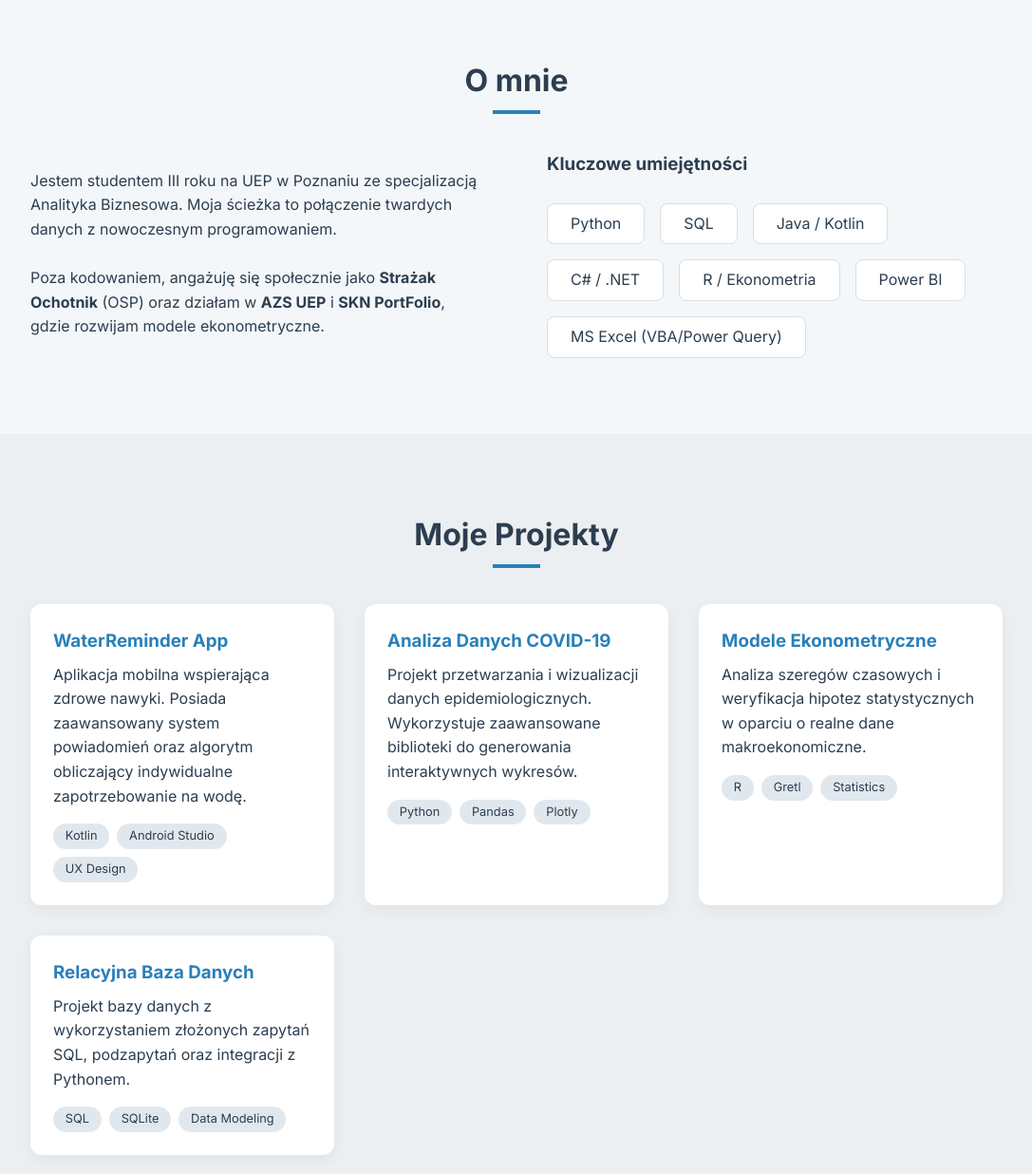
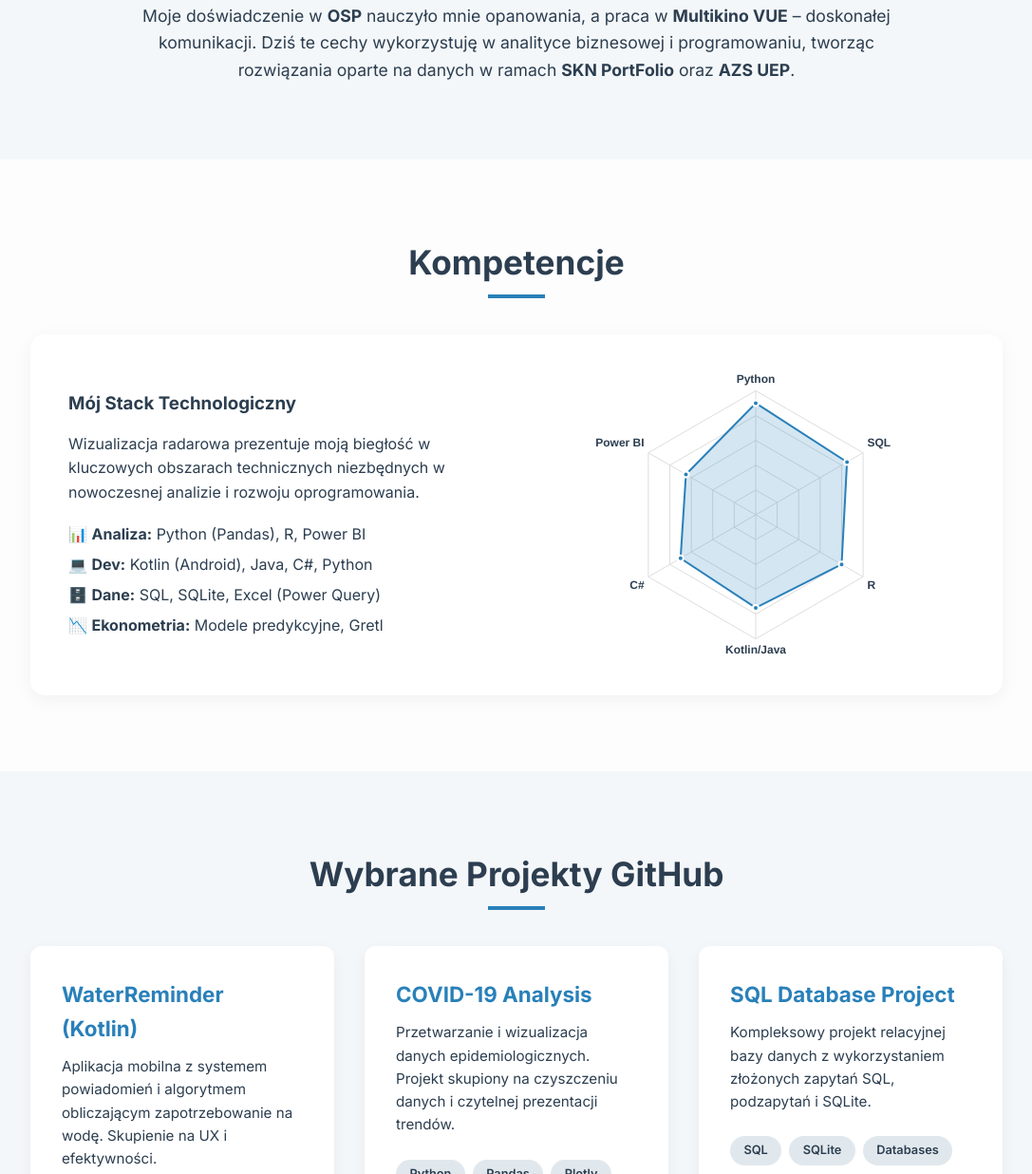
Before and after one commit to patrykadams/stronacv, a plain HTML site: page main.html in a window 1280 px wide. Shown: the part 721-1957 px from the top of the page at 95% size, without its empty margins (96-1183 px from the left). Drawn offline with nearby package versions, Linux system fonts and the light colour scheme.

Commit message:
feat: make project cards clickable and link to GitHub repositories

```diff
--- a/main.html
+++ b/main.html
@@ -5,6 +5,7 @@
     <meta name="viewport" content="width=device-width, initial-scale=1.0">
     <title>Patryk Adamski | Portfolio - Data Analyst & Developer</title>
     <link href="https://fonts.googleapis.com/css2?family=Inter:wght@300;400;600;700&display=swap" rel="stylesheet">
+    <script src="https://cdn.jsdelivr.net/npm/chart.js"></script>
     <style>
         /* Base styles and variables */
         :root {
@@ -12,15 +13,10 @@
             --dark: #2c3e50;
             --light: #f4f7f9;
             --white: #ffffff;
-            --gray: #7f8c8d;
-            --transition: all 0.3s ease;
+            --transition: all 0.3s cubic-bezier(0.25, 0.8, 0.25, 1);
         }
 
-        * {
-            margin: 0;
-            padding: 0;
-            box-sizing: border-box;
-        }
+        * { margin: 0; padding: 0; box-sizing: border-box; }
 
         body {
             font-family: 'Inter', sans-serif;
@@ -44,36 +40,15 @@
             box-shadow: 0 2px 10px rgba(0,0,0,0.05);
         }
 
-        .logo {
-            font-weight: 700;
-            font-size: 1.5rem;
-            color: var(--primary);
-            text-transform: uppercase;
-        }
-
-        .nav-links {
-            display: flex;
-            list-style: none;
-        }
-
-        .nav-links li {
-            margin-left: 2rem;
-        }
-
-        .nav-links a {
-            text-decoration: none;
-            color: var(--dark);
-            font-weight: 500;
-            transition: var(--transition);
-        }
-
-        .nav-links a:hover {
-            color: var(--primary);
-        }
+        .logo { font-weight: 700; font-size: 1.5rem; color: var(--primary); text-transform: uppercase; }
+        .nav-links { display: flex; list-style: none; }
+        .nav-links li { margin-left: 2rem; }
+        .nav-links a { text-decoration: none; color: var(--dark); font-weight: 500; transition: var(--transition); }
+        .nav-links a:hover { color: var(--primary); }
 
         /* Hero Section */
         .hero {
-            height: 80vh;
+            height: 60vh;
             display: flex;
             flex-direction: column;
             justify-content: center;
@@ -85,61 +60,41 @@
             margin-top: 60px;
         }
 
-        .hero h1 {
-            font-size: 3.5rem;
-            margin-bottom: 1rem;
+        .hero h1 { font-size: 3.5rem; margin-bottom: 1rem; }
+        .hero p { font-size: 1.2rem; max-width: 600px; opacity: 0.9; }
+
+        /* General Section Styling */
+        section { padding: 80px 10%; }
+        h2 { font-size: 2.2rem; margin-bottom: 3rem; text-align: center; position: relative; }
+        h2::after {
+            content: ''; width: 60px; height: 4px; background: var(--primary);
+            position: absolute; bottom: -10px; left: 50%; transform: translateX(-50%);
         }
 
-        .hero p {
-            font-size: 1.2rem;
-            max-width: 600px;
-            margin-bottom: 2rem;
-            opacity: 0.9;
+        /* Skills & Analytics Section */
+        .analytics-container {
+            display: grid;
+            grid-template-columns: 1fr 1fr;
+            gap: 4rem;
+            align-items: center;
+            background: var(--white);
+            padding: 40px;
+            border-radius: 15px;
+            box-shadow: 0 5px 20px rgba(0,0,0,0.05);
         }
+        .chart-wrapper { width: 100%; max-width: 450px; margin: 0 auto; }
 
-        .btn {
-            background: var(--white);
-            color: var(--primary);
-            padding: 0.8rem 2rem;
-            border-radius: 50px;
-            text-decoration: none;
-            font-weight: 600;
-            transition: var(--transition);
-        }
-
-        .btn:hover {
-            transform: translateY(-3px);
-            box-shadow: 0 5px 15px rgba(0,0,0,0.2);
-        }
-
-        /* Sections padding */
-        section {
-            padding: 80px 10%;
-        }
-
-        h2 {
-            font-size: 2rem;
-            margin-bottom: 3rem;
-            text-align: center;
-            position: relative;
-        }
-
-        h2::after {
-            content: '';
-            width: 50px;
-            height: 4px;
-            background: var(--primary);
-            position: absolute;
-            bottom: -10px;
-            left: 50%;
-            transform: translateX(-50%);
-        }
-
-        /* Projects Grid */
+        /* Projects Section - Clickable Cards */
         .projects-grid {
             display: grid;
             grid-template-columns: repeat(auto-fit, minmax(300px, 1fr));
             gap: 2rem;
+        }
+
+        .project-link {
+            text-decoration: none;
+            color: inherit;
+            display: block;
         }
 
         .project-card {
@@ -148,198 +103,187 @@
             overflow: hidden;
             box-shadow: 0 5px 15px rgba(0,0,0,0.05);
             transition: var(--transition);
+            height: 100%;
+            border: 1px solid transparent;
+            position: relative;
         }
 
         .project-card:hover {
             transform: translateY(-10px);
+            box-shadow: 0 15px 30px rgba(0,0,0,0.1);
+            border-color: var(--primary);
         }
 
-        .project-info {
-            padding: 1.5rem;
-        }
+        .project-info { padding: 2rem; }
+        .project-info h3 { color: var(--primary); margin-bottom: 10px; font-size: 1.4rem; }
+        .project-info p { font-size: 0.95rem; color: var(--gray); margin-bottom: 1.5rem; }
 
-        .project-info h3 {
-            margin-bottom: 0.5rem;
+        .tags { display: flex; flex-wrap: wrap; gap: 0.5rem; }
+        .tag { background: #e1e8ed; padding: 0.3rem 0.9rem; border-radius: 20px; font-size: 0.8rem; font-weight: 600; color: var(--dark); }
+
+        .view-more {
+            display: inline-block;
+            margin-top: 15px;
+            font-weight: 700;
             color: var(--primary);
-        }
-
-        .tags {
-            margin-top: 1rem;
-            display: flex;
-            flex-wrap: wrap;
-            gap: 0.5rem;
-        }
-
-        .tag {
-            background: #e1e8ed;
-            padding: 0.2rem 0.8rem;
-            border-radius: 20px;
-            font-size: 0.8rem;
-            font-weight: 500;
-        }
-
-        /* About & Skills */
-        .about-container {
-            display: grid;
-            grid-template-columns: 1fr 1fr;
-            gap: 4rem;
-            align-items: center;
-        }
-
-        .skills-list {
-            display: flex;
-            flex-wrap: wrap;
-            gap: 1rem;
-            list-style: none;
-        }
-
-        .skill-item {
-            background: var(--white);
-            padding: 0.5rem 1.5rem;
-            border-radius: 8px;
-            border: 1px solid #ddd;
-            font-weight: 500;
+            font-size: 0.9rem;
         }
 
         /* Footer */
-        footer {
-            background: var(--dark);
-            color: var(--white);
-            text-align: center;
-            padding: 3rem 10%;
-        }
+        footer { background: var(--dark); color: var(--white); text-align: center; padding: 4rem 10%; }
+        .social-links { margin-bottom: 2rem; }
+        .social-links a { color: var(--white); margin: 0 1.5rem; text-decoration: none; font-weight: 600; transition: var(--transition); }
+        .social-links a:hover { color: var(--primary); }
 
-        .social-links {
-            margin-bottom: 1.5rem;
-        }
-
-        .social-links a {
-            color: var(--white);
-            font-size: 1.5rem;
-            margin: 0 1rem;
-            text-decoration: none;
-        }
-
-        /* Mobile Adjustments */
-        @media (max-width: 768px) {
-            .about-container { grid-template-columns: 1fr; }
+        @media (max-width: 900px) {
+            .analytics-container { grid-template-columns: 1fr; }
             .hero h1 { font-size: 2.5rem; }
-            .nav-links { display: none; }
         }
     </style>
 </head>
 <body>
 
     <nav>
-        <div class="logo">PA</div>
+        <div class="logo">Patryk Adamski</div>
         <ul class="nav-links">
-            <li><a href="#home">Home</a></li>
             <li><a href="#about">O mnie</a></li>
+            <li><a href="#skills">Kompetencje</a></li>
             <li><a href="#projects">Projekty</a></li>
             <li><a href="#contact">Kontakt</a></li>
         </ul>
     </nav>
 
-    <section class="hero" id="home">
-        <h1>Patryk Adamski</h1>
-        <p>Student Informatyki i Ekonometrii | Data Analyst | Developer</p>
-        <p>Łączę analityczne podejście ze świata ekonometrii z pasją do programowania obiektowego i AI.</p>
-        <a href="#projects" class="btn">Zobacz moje projekty</a>
+    <section class="hero">
+        <h1>Analityka napędzana kodem</h1>
+        <p>Student Informatyki i Ekonometrii na UEP. Strażak, sportowiec i programista łączący świat danych z technologią.</p>
     </section>
 
     <section id="about">
         <h2>O mnie</h2>
-        <div class="about-container">
-            <div class="about-text">
-                <p>Jestem studentem III roku na UEP w Poznaniu ze specjalizacją Analityka Biznesowa. Moja ścieżka to połączenie twardych danych z nowoczesnym programowaniem.</p>
-                <br>
-                <p>Poza kodowaniem, angażuję się społecznie jako <strong>Strażak Ochotnik</strong> (OSP) oraz działam w <strong>AZS UEP</strong> i <strong>SKN PortFolio</strong>, gdzie rozwijam modele ekonometryczne.</p>
+        <div style="max-width: 800px; margin: 0 auto; text-align: center; font-size: 1.1rem;">
+            <p>Moje doświadczenie w <strong>OSP</strong> nauczyło mnie opanowania, a praca w <strong>Multikino VUE</strong> – doskonałej komunikacji. Dziś te cechy wykorzystuję w analityce biznesowej i programowaniu, tworząc rozwiązania oparte na danych w ramach <strong>SKN PortFolio</strong> oraz <strong>AZS UEP</strong>.</p>
         </div>
-            <div class="about-skills">
-                <h3>Kluczowe umiejętności</h3>
-                <br>
-                <div class="skills-list">
-                    <span class="skill-item">Python</span>
-                    <span class="skill-item">SQL</span>
-                    <span class="skill-item">Java / Kotlin</span>
-                    <span class="skill-item">C# / .NET</span>
-                    <span class="skill-item">R / Ekonometria</span>
-                    <span class="skill-item">Power BI</span>
-                    <span class="skill-item">MS Excel (VBA/Power Query)</span>
+    </section>
+
+    <section id="skills" style="background: #fdfdfd;">
+        <h2>Kompetencje</h2>
+        <div class="analytics-container">
+            <div>
+                <h3>Mój Stack Technologiczny</h3>
+                <p style="margin: 15px 0;">Wizualizacja radarowa prezentuje moją biegłość w kluczowych obszarach technicznych niezbędnych w nowoczesnej analizie i rozwoju oprogramowania.</p>
+                <ul style="list-style: none; line-height: 2;">
+                    <li>📊 <strong>Analiza:</strong> Python (Pandas), R, Power BI</li>
+                    <li>💻 <strong>Dev:</strong> Kotlin (Android), Java, C#, Python</li>
+                    <li>🗄️ <strong>Dane:</strong> SQL, SQLite, Excel (Power Query)</li>
+                    <li>📉 <strong>Ekonometria:</strong> Modele predykcyjne, Gretl</li>
+                </ul>
             </div>
+            <div class="chart-wrapper">
+                <canvas id="skillsChart"></canvas>
             </div>
         </div>
     </section>
 
-    <section id="projects" style="background: #eceff1;">
-        <h2>Moje Projekty</h2>
+    <section id="projects">
+        <h2>Wybrane Projekty GitHub</h2>
         <div class="projects-grid">
+
+            <a href="https://github.com/patrykadams" class="project-link" target="_blank">
                 <div class="project-card">
                     <div class="project-info">
-                    <h3>WaterReminder App</h3>
-                    <p>Aplikacja mobilna wspierająca zdrowe nawyki. Posiada zaawansowany system powiadomień oraz algorytm obliczający indywidualne zapotrzebowanie na wodę.</p>
-                    <div class="tags">
-                        <span class="tag">Kotlin</span>
-                        <span class="tag">Android Studio</span>
-                        <span class="tag">UX Design</span>
+                        <h3>WaterReminder (Kotlin)</h3>
+                        <p>Aplikacja mobilna z systemem powiadomień i algorytmem obliczającym zapotrzebowanie na wodę. Skupienie na UX i efektywności.</p>
+                        <div class="tags"><span class="tag">Android</span><span class="tag">Kotlin</span><span class="tag">Algorithms</span></div>
+                        <span class="view-more">Zobacz kod →</span>
                     </div>
                 </div>
-            </div>
+            </a>
 
+            <a href="https://github.com/patrykadams/Projekt-python-covid19" class="project-link" target="_blank">
                 <div class="project-card">
                     <div class="project-info">
-                    <h3>Analiza Danych COVID-19</h3>
-                    <p>Projekt przetwarzania i wizualizacji danych epidemiologicznych. Wykorzystuje zaawansowane biblioteki do generowania interaktywnych wykresów.</p>
-                    <div class="tags">
-                        <span class="tag">Python</span>
-                        <span class="tag">Pandas</span>
-                        <span class="tag">Plotly</span>
+                        <h3>COVID-19 Analysis</h3>
+                        <p>Przetwarzanie i wizualizacja danych epidemiologicznych. Projekt skupiony na czyszczeniu danych i czytelnej prezentacji trendów.</p>
+                        <div class="tags"><span class="tag">Python</span><span class="tag">Pandas</span><span class="tag">Plotly</span></div>
+                        <span class="view-more">Zobacz kod →</span>
                     </div>
                 </div>
-            </div>
+            </a>
 
+            <a href="https://github.com/patrykadams/Sql" class="project-link" target="_blank">
                 <div class="project-card">
                     <div class="project-info">
-                    <h3>Modele Ekonometryczne</h3>
-                    <p>Analiza szeregów czasowych i weryfikacja hipotez statystycznych w oparciu o realne dane makroekonomiczne.</p>
-                    <div class="tags">
-                        <span class="tag">R</span>
-                        <span class="tag">Gretl</span>
-                        <span class="tag">Statistics</span>
+                        <h3>SQL Database Project</h3>
+                        <p>Kompleksowy projekt relacyjnej bazy danych z wykorzystaniem złożonych zapytań SQL, podzapytań i SQLite.</p>
+                        <div class="tags"><span class="tag">SQL</span><span class="tag">SQLite</span><span class="tag">Databases</span></div>
+                        <span class="view-more">Zobacz kod →</span>
                     </div>
                 </div>
-            </div>
+            </a>
 
+            <a href="https://github.com/patrykadams/Projekt-ekonometria" class="project-link" target="_blank">
                 <div class="project-card">
                     <div class="project-info">
-                    <h3>Relacyjna Baza Danych</h3>
-                    <p>Projekt bazy danych z wykorzystaniem złożonych zapytań SQL, podzapytań oraz integracji z Pythonem.</p>
-                    <div class="tags">
-                        <span class="tag">SQL</span>
-                        <span class="tag">SQLite</span>
-                        <span class="tag">Data Modeling</span>
+                        <h3>Predictive Modeling</h3>
+                        <p>Weryfikacja hipotez statystycznych i analiza szeregów czasowych na danych makroekonomicznych w R i Gretl.</p>
+                        <div class="tags"><span class="tag">R</span><span class="tag">Ekonometria</span><span class="tag">Statistics</span></div>
+                        <span class="view-more">Zobacz kod →</span>
                     </div>
                 </div>
-            </div>
+            </a>
+
         </div>
     </section>
 
-    <section id="contact">
-        <h2>Kontakt</h2>
-        <div style="text-align: center; max-width: 600px; margin: 0 auto;">
-            <p>Obecnie poszukuję stażu w obszarze analizy danych lub programowania. Jeśli zainteresował Cię mój profil, zapraszam do kontaktu!</p>
+    <footer id="contact">
+        <h2>Skontaktuj się ze mną</h2>
+        <p>Szukam wyzwań w obszarze Data Analysis oraz Software Development.</p>
         <br>
-            <p><strong>Email:</strong> patrykadamski123@gmail.com</p>
+        <div class="social-links">
+            <a href="mailto:patrykadamski123@gmail.com">Email</a>
+            <a href="https://github.com/patrykadams" target="_blank">GitHub</a>
+            <a href="https://www.linkedin.com/in/patryk-adamski-a49293216" target="_blank">LinkedIn</a>
         </div>
-    </section>
-
-    <footer>
-        <div class="social-links">
-            <a href="https://github.com/patrykadams">GitHub</a>
-            <a href="https://www.linkedin.com/in/patryk-adamski-a49293216">LinkedIn</a>
-        </div>
-        <p>&copy; 2026 Patryk Adamski. Wszelkie prawa zastrzeżone.</p>
+        <p style="margin-top: 2rem; font-size: 0.8rem; opacity: 0.5;">&copy; 2026 Patryk Adamski. Wszystkie projekty dostępne na GitHub.</p>
     </footer>
 
+    <script>
+        // Skills Radar Chart initialization
+        const ctx = document.getElementById('skillsChart').getContext('2d');
+        const skillsChart = new Chart(ctx, {
+            type: 'radar',
+            data: {
+                labels: ['Python', 'SQL', 'R', 'Kotlin/Java', 'C#', 'Power BI'],
+                datasets: [{
+                    label: 'Skill Level (%)',
+                    data: [90, 85, 80, 75, 70, 65],
+                    backgroundColor: 'rgba(41, 128, 185, 0.2)',
+                    borderColor: 'rgba(41, 128, 185, 1)',
+                    borderWidth: 2,
+                    pointBackgroundColor: 'rgba(41, 128, 185, 1)',
+                    pointBorderColor: '#fff',
+                    pointHoverBackgroundColor: '#fff',
+                    pointHoverBorderColor: 'rgba(41, 128, 185, 1)'
+                }]
+            },
+            options: {
+                scales: {
+                    r: {
+                        angleLines: { color: '#ddd' },
+                        grid: { color: '#ddd' },
+                        pointLabels: { font: { size: 12, weight: 'bold' }, color: '#2c3e50' },
+                        suggestedMin: 0,
+                        suggestedMax: 100,
+                        ticks: { stepSize: 20, display: false }
+                    }
+                },
+                plugins: {
+                    legend: { display: false }
+                },
+                responsive: true,
+                maintainAspectRatio: false
+            }
+        });
+    </script>
 </body>
 </html>
```
Lines whose indentation alone changed are shown as unchanged.
